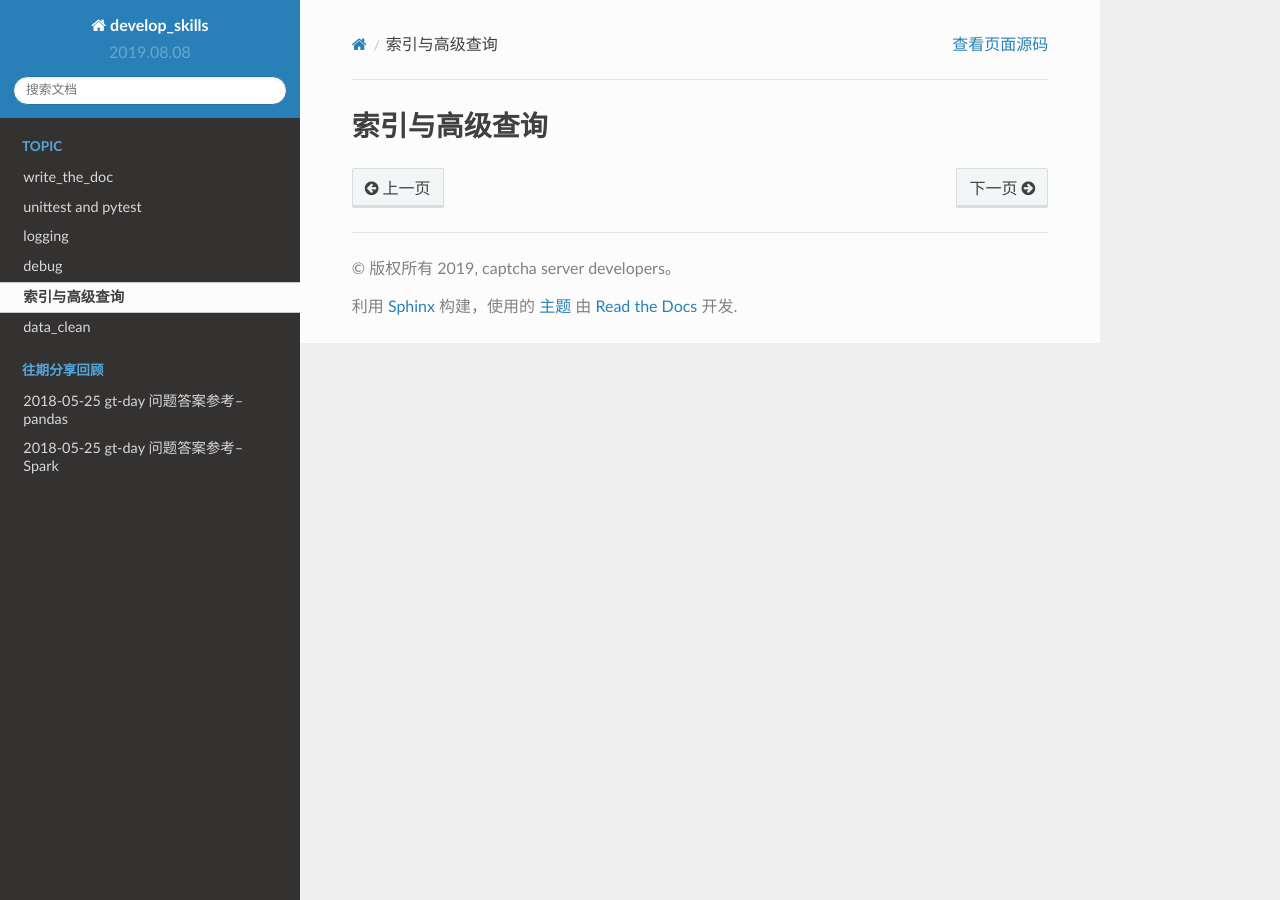
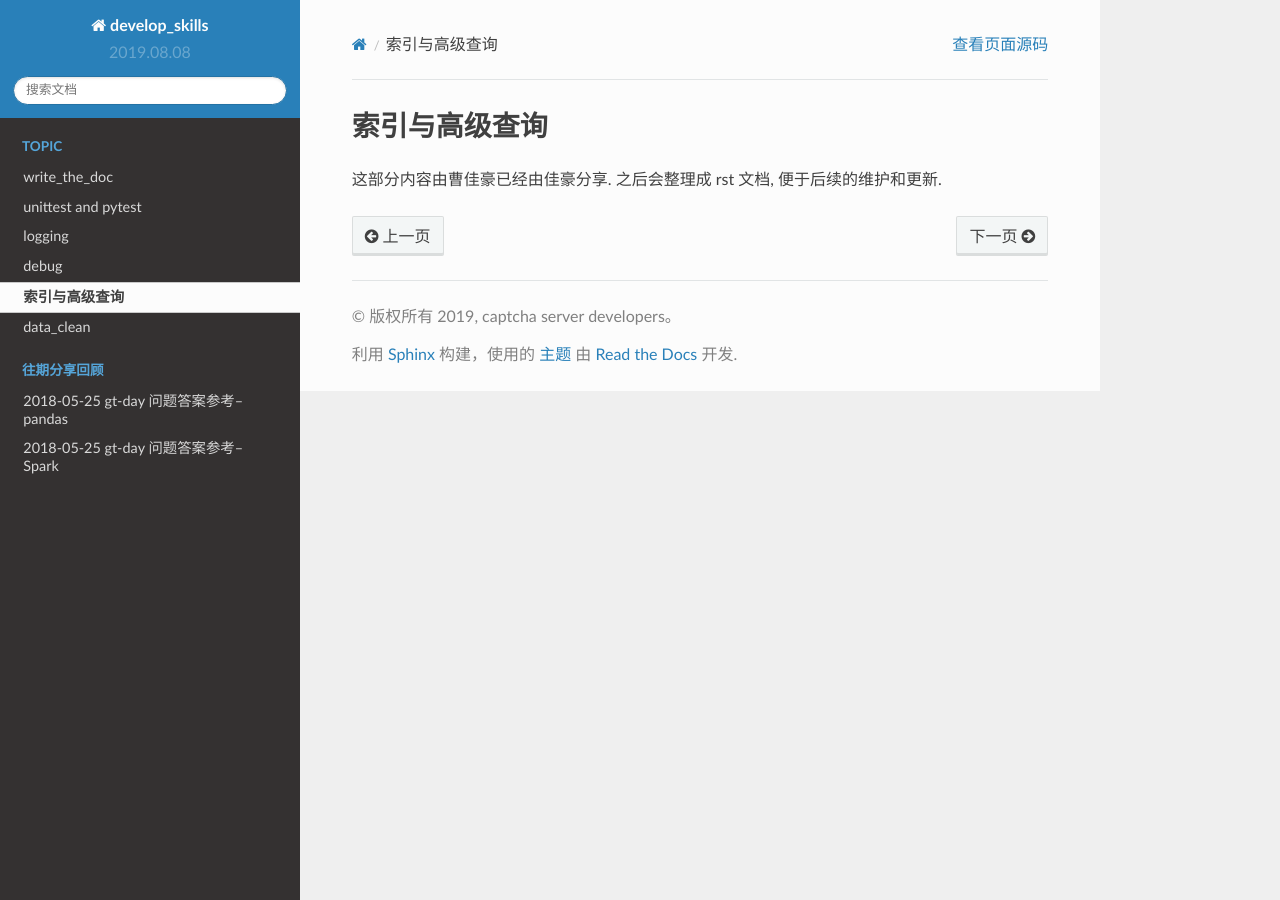
Before and after one commit to RYefccd/develop_skills, a Sphinx documentation site: the page built from source/db_concept.rst, in a window 1280 px wide. Built offline with Sphinx 7.4.7 and the Read the Docs theme 2.0.0, drawn with Linux system fonts in a browser that asks for light colours.

Commit message:
chore: 数据库索引话题之后统一整理到rst文档

```diff
--- a/source/db_concept.rst
+++ b/source/db_concept.rst
@@ -3,3 +3,4 @@
 
 索引与高级查询
 ==========================================
+这部分内容由曹佳豪已经由佳豪分享. 之后会整理成 rst 文档, 便于后续的维护和更新.
```
